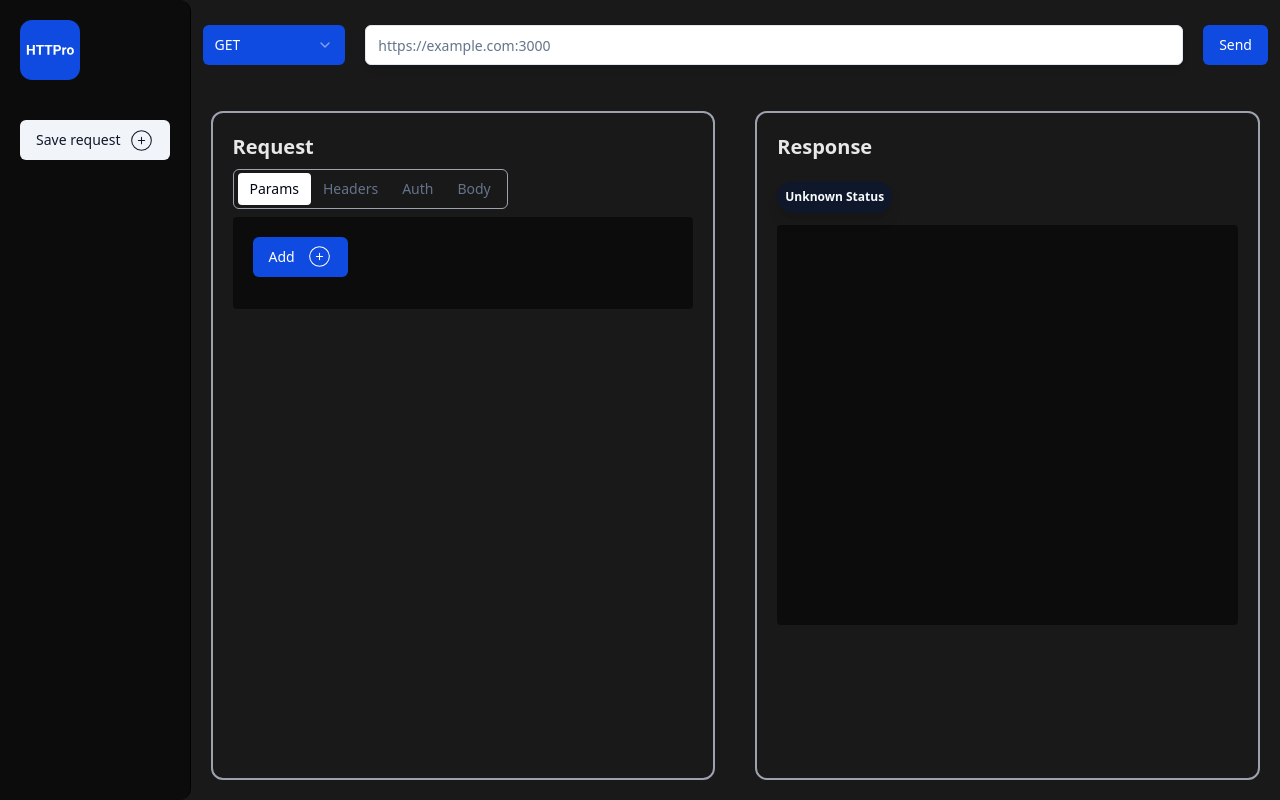
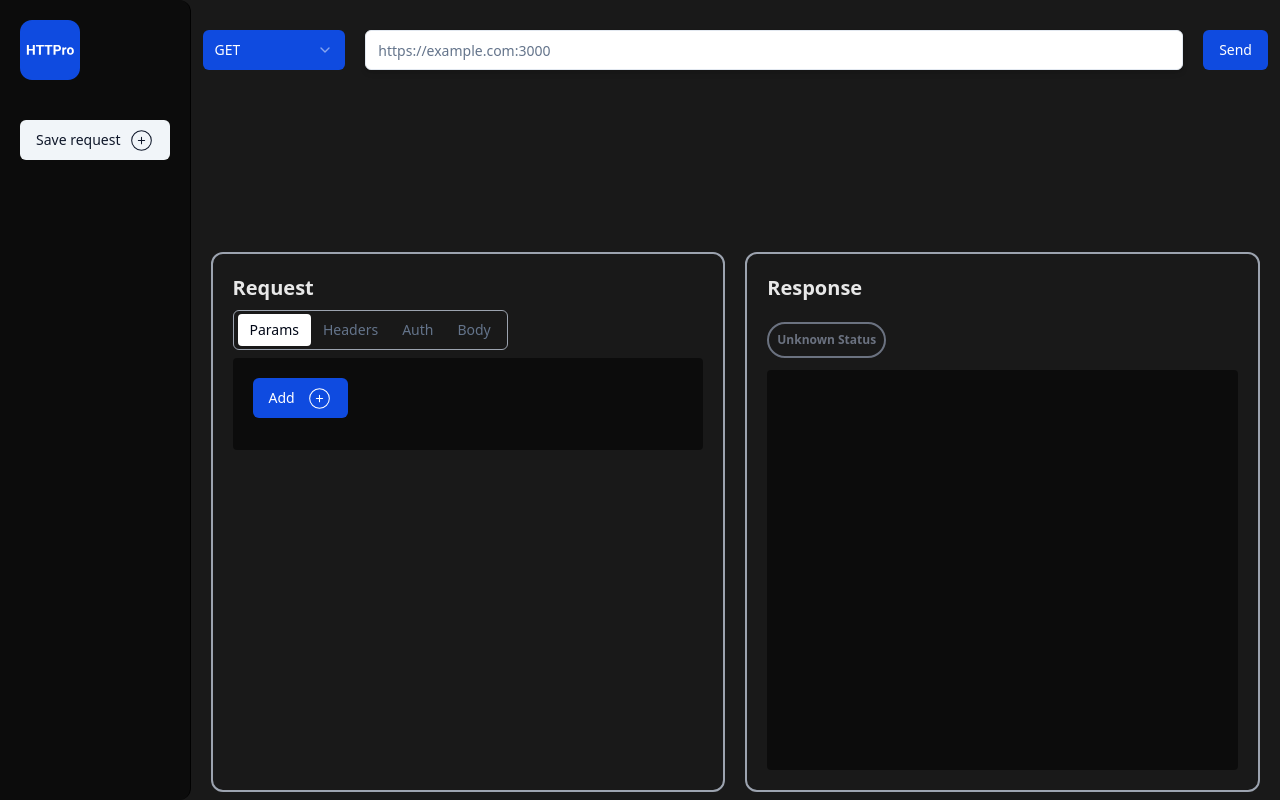
Before and after one commit to jmgrd98/httpro, a Next.js app: page /app in a window 1280 px wide. Built offline with nearby package versions, Linux system fonts and the light colour scheme.

Commit message:
fix(*) - hotfix save url when changing tabs on sidebar

```diff
--- a/app/app/page.tsx
+++ b/app/app/page.tsx
@@ -12,7 +12,7 @@ export default function Home() {
       <div className="flex flex-col w-full text-black min-h-screen items-center justify-between">
       <Header/>
 
-        <main className="flex items-center gap-10 h-full w-full p-5">
+        <main className="flex items-center gap-5 max-h-full w-full mb-2 px-5">
           <Request/>
           <Response/>
         </main>
--- a/app/layout.tsx
+++ b/app/layout.tsx
@@ -19,7 +19,9 @@ export default function RootLayout({
     <ClerkProvider afterSignInUrl="/app" afterSignUpUrl="/app">
       <MethodUrlProvider>
       <html lang='en'>
-        <body>{children}</body>
+        <body className="h-screen w-screen">
+          {children}
+        </body>
       </html>
       </MethodUrlProvider>
   </ClerkProvider>
--- a/components/Header.tsx
+++ b/components/Header.tsx
@@ -74,7 +74,7 @@ const Header = () => {
   };
 
   return (
-    <div className='w-full h-[100px] top-0  p-3 flex items-center gap-5 justify-between'>
+    <div className='w-full h-[100px] top-0  px-3 py-1 flex items-center gap-5 justify-between'>
       <Select value={method} onValueChange={(e) => handleMethodChange(e)}>
         <SelectTrigger className={`w-[180px] text-white border-none ${getColorByMethod(method)}`}>
           <SelectValue placeholder="GET" />
--- a/components/Response.tsx
+++ b/components/Response.tsx
@@ -3,7 +3,7 @@
 import { useMethodUrlContext } from '../context/MethodUrlContext';
 import { Badge } from './ui/badge';
 
-const statusTextMap: any = {
+const statusTextMap: { [statusCode: number]: string } = {
   100: "Continue",
   101: "Switching Protocols",
   200: "OK",
@@ -57,7 +57,7 @@ function Response() {
     } else if (response?.status >= 400 && response?.status < 500) {
       return 'destructive';
     } else {
-      return 'default';
+      return 'outline';
     }
   }
 
@@ -108,7 +108,7 @@ function Response() {
           <p className='mb-2 text-xl font-bold text-white/90'>Response</p>
           <Badge
             variant={checkResponseMethod()}
-            className={'border-none shadow-lg my-3 p-2'}
+            className={'my-3 p-2'}
           >
             {response?.status} {getStatusText(response?.status)}
           </Badge>
--- a/components/Sidebar.tsx
+++ b/components/Sidebar.tsx
@@ -15,14 +15,20 @@ const Sidebar = () => {
   const [showModal, setShowModal] = useState(false);
 
   const addNewRequest = () => {
-    setRequests([...requests, { method: method, url: url, body: body, headers: headers, params: params }]);
-  }
+    setRequests((prevRequests: any) => [
+      ...prevRequests,
+      { method: method, url: url, body: body, headers: headers, params: params },
+    ]);
+  };
 
   const updateInfo = (request: any) => {
     updateMethod(request.method);
     updateUrl(request.url);
     updateBody(request.body);
-  }
+    updateHeaders(request.headers);
+    updateParams(request.params);
+  };
+
 
   const deleteRequest = (index: number) => {
     const updatedRequests = [...requests];
--- a/components/ui/badge.tsx
+++ b/components/ui/badge.tsx
@@ -12,12 +12,24 @@ const badgeVariants = cva(
         destructive:
           "bg-destructive text-destructive-foreground hover:bg-destructive/90",
         outline:
-          "border border-input bg-background hover:bg-accent hover:text-accent-foreground",
+          "border-2 border-gray-500 text-gray-500 bg-transparent",
+        outlineSuccess:
+          "border-2 border-[#188942] text-[#188942] bg-transparent",
+        outlineAlert:
+          "border-2 border-yellow-500 text-yellow-500 bg-transparent",
+        outlinePurple:
+          "border-2 border-purple-500 text-purple-500 bg-transparent",
+        outlineDestructive:
+          "border-2 border-destructive text-destructive-foreground bg-transparent",
+        subtle:
+          "bg-muted text-muted-foreground hover:bg-muted/80",
+        primary:
+          "bg-[#0f4be0] text-white",
         secondary:
           "bg-secondary text-secondary-foreground hover:bg-secondary/80",
         ghost: "hover:bg-accent hover:text-accent-foreground",
         link: "text-primary underline-offset-4 hover:underline",
-        success: 'bg-green-500 hover:bg-green-500/90',
+        success: 'bg-[#188942] hover:bg-[#188942]/90',
         alert: 'bg-yellow-500 hover:bg-yellow-500/90',
         purple: 'bg-purple-500 hover:bg-purple-500/90',
       },
--- a/components/ui/button.tsx
+++ b/components/ui/button.tsx
@@ -15,7 +15,7 @@ const buttonVariants = cva(
         outline:
           "border border-input bg-background hover:bg-accent hover:text-accent-foreground",
         primary:
-          "bg-[#0f4be0] text-white hover:bg-blue-[#0f4be0]/90",
+          "bg-[#0f4be0] text-white hover:bg-[#0c44c9]/90",
         secondary:
           "bg-secondary text-secondary-foreground hover:bg-secondary/80",
         ghost: "hover:bg-accent hover:text-accent-foreground",
--- a/package.json
+++ b/package.json
@@ -21,6 +21,7 @@
     "axios": "^1.6.8",
     "class-variance-authority": "^0.7.0",
     "clsx": "^2.1.0",
+    "framer-motion": "^11.11.11",
     "lucide-react": "^0.359.0",
     "next": "14.1.3",
     "react": "^18",
```
Also changed, not shown: 1 other file (tests, documents, lock files or other folders).
